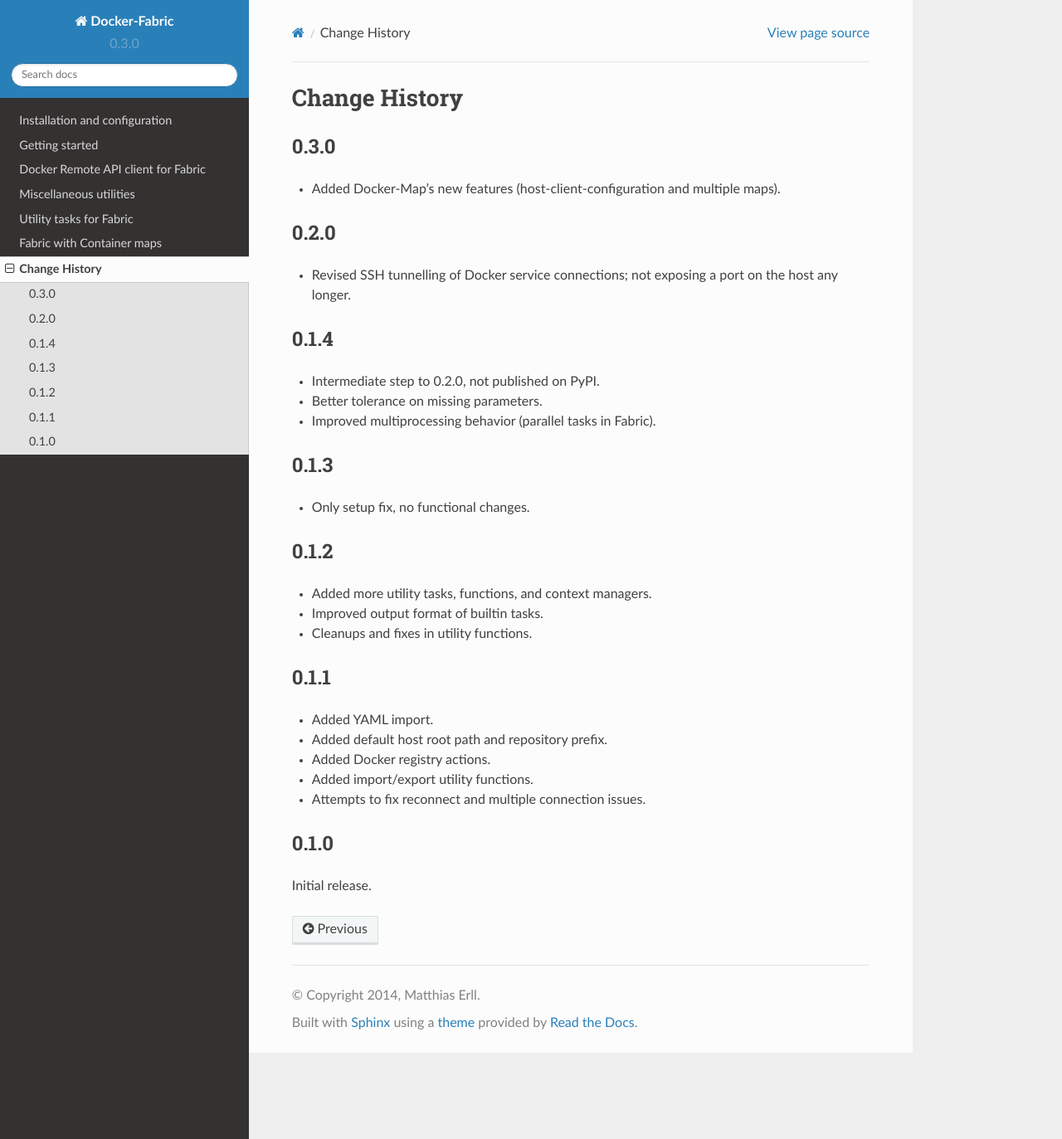
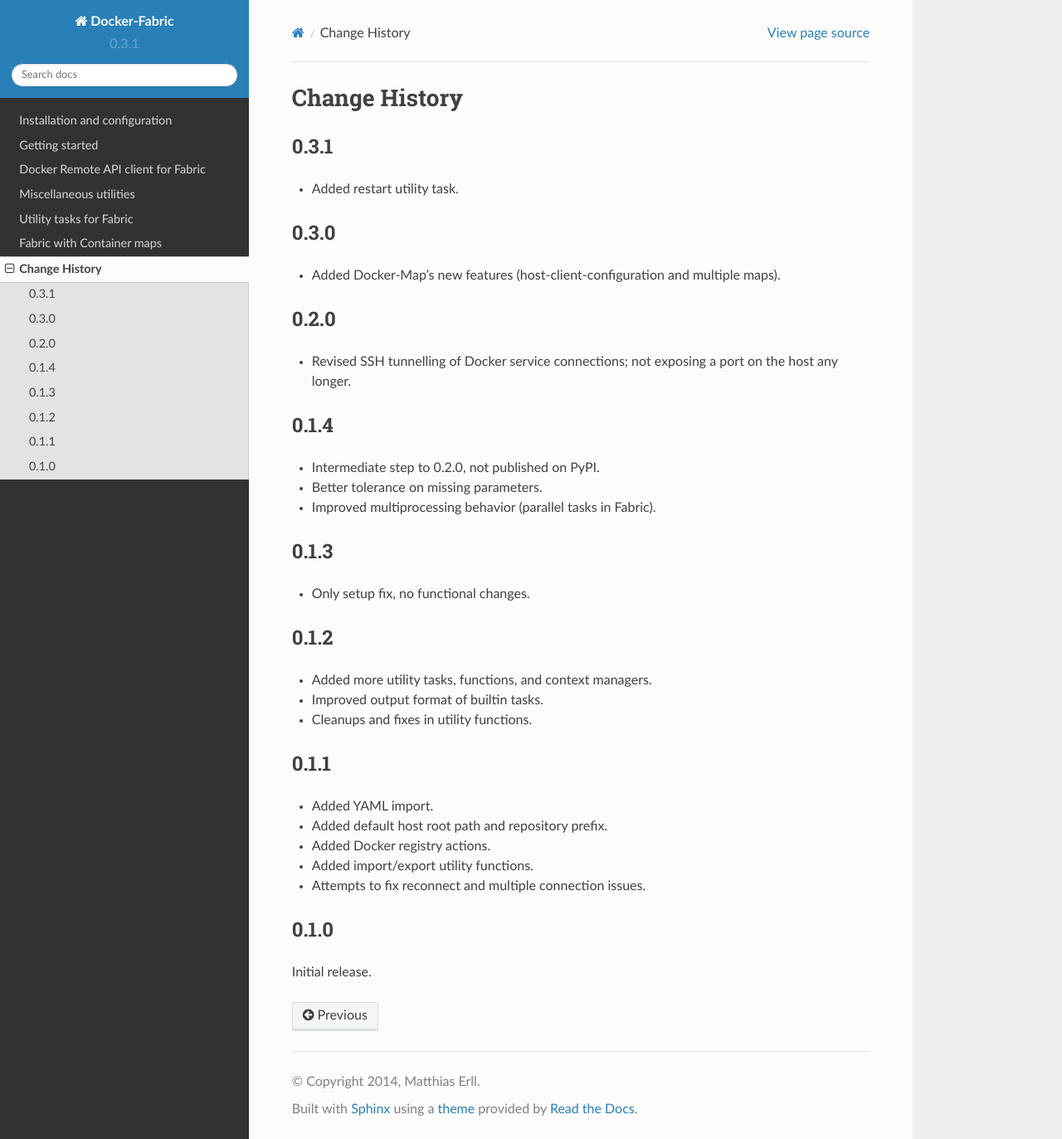
Before and after one commit to merll/docker-fabric, a Sphinx documentation site: the page built from docs/changes.rst, in a window 1280 px wide and 1373 px high. Shown: the whole window at 83% size. Built offline with Sphinx 7.4.7 and the Read the Docs theme 2.0.0, drawn with Linux system fonts in a browser that asks for light colours.

Commit message:
Version and change log.

```diff
--- a/dockerfabric/__init__.py
+++ b/dockerfabric/__init__.py
@@ -2,6 +2,6 @@
 from __future__ import unicode_literals
 
 
-__version__ = '0.3.0'
+__version__ = '0.3.1'
 
 DEFAULT_SOCAT_VERSION = '1.7.2.4'
--- a/docs/changes.rst
+++ b/docs/changes.rst
@@ -2,6 +2,10 @@
 
 Change History
 ==============
+
+0.3.1
+-----
+* Added restart utility task.
 
 0.3.0
 -----
```
